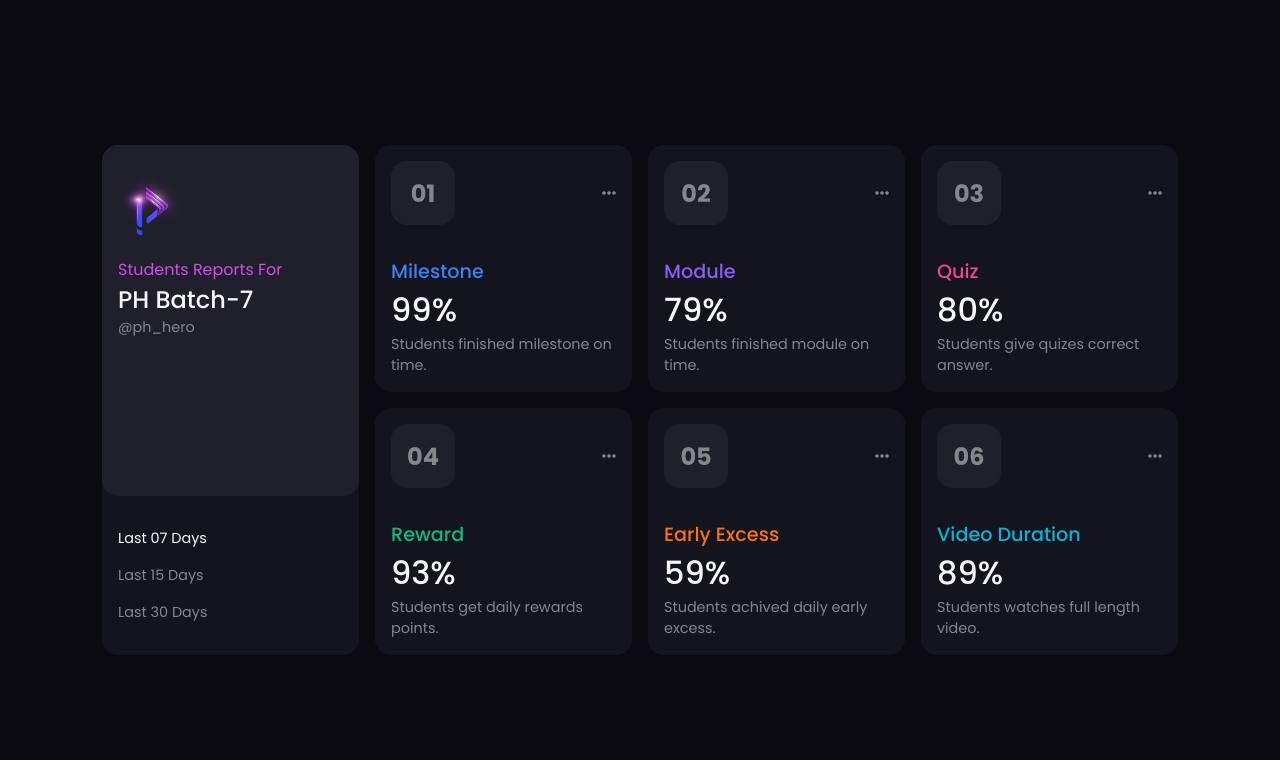
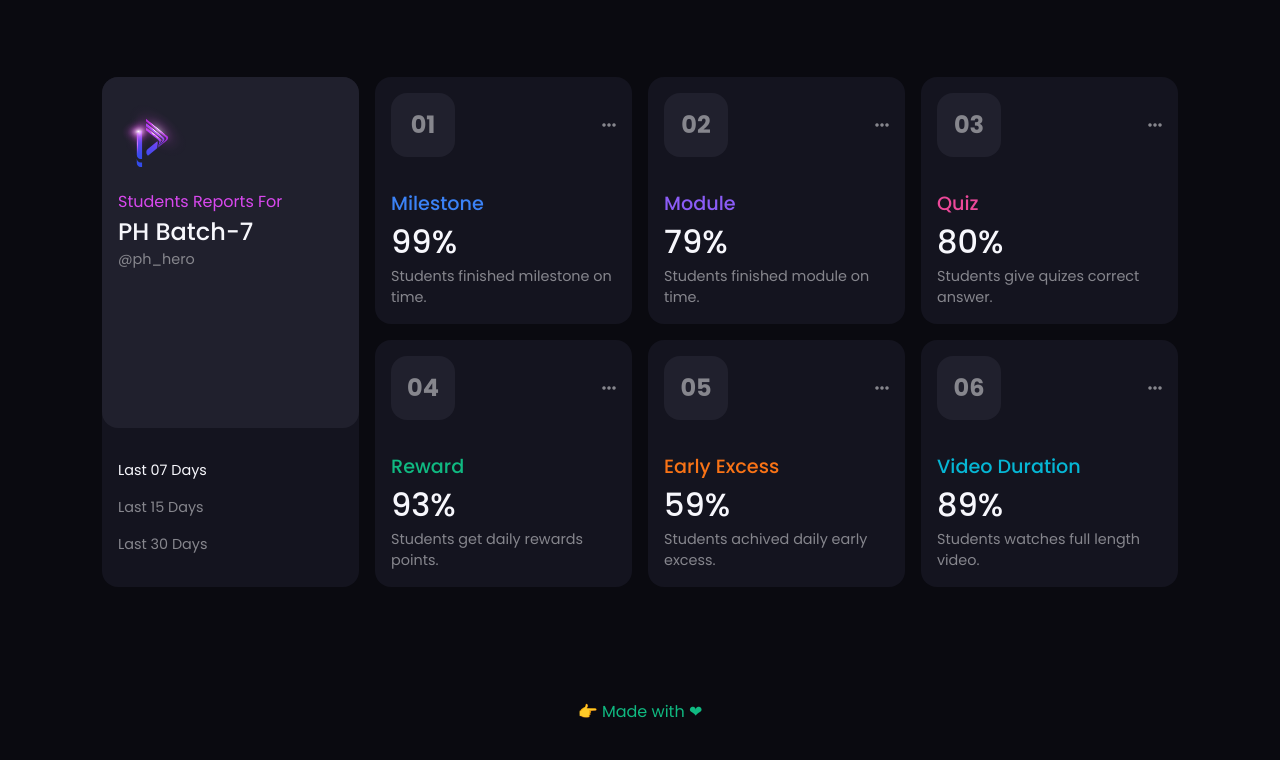
Before and after one commit to robiuzzaman4/grid-dashbord, a plain HTML site: page index.html in a window 1280 px wide. Drawn offline with Linux system fonts and the light colour scheme.

Commit message:
attribution added

```diff
--- a/assets/css/style.css
+++ b/assets/css/style.css
@@ -28,8 +28,11 @@ body {
     color: var(--light-1);
     font-family: 'Poppins', sans-serif;
     min-height: 100vh;
-    display: grid;
-    place-items: center;
+    display: flex;
+    flex-direction: column;
+    gap: 5rem;
+    align-items: center;
+    justify-content: center;
 }
 
 /* RE-USEABLE STYLE */
@@ -182,6 +185,18 @@ p.active-cheklist {
 }
 /* DASHBORDE STYLE END */
 
+/* MAIN SECTION STYLE START */
+
+/* ATTRIBUTION STYLE START */
+.attribution {
+    padding-block-end: 2rem;
+}
+.attribution .attribution-link {
+    color: var(--green);
+    text-align: center;
+    text-decoration: none;
+}
+/* ATTRIBUTION STYLE END */
 
 /* ===== RESPONSIVE PART ===== */
 /* BREAK-POINTS ARE COLLECTED FROM BOOTSTRAP-5 */
--- a/index.html
+++ b/index.html
@@ -108,5 +108,12 @@
         </section>
         <!-- DASHBORD SECTION END -->
     </main>
+
+    <!-- ATTRIBUTION START -->
+    <div class="attribution">
+        <a href="https://github.com/robiuzzaman4/grid-dashbord" target="_blank" class="attribution-link">👉 Made with ❤</a>
+    </div>
+    <!-- ATTRIBUTION END -->
+
 </body>
 </html>
```
